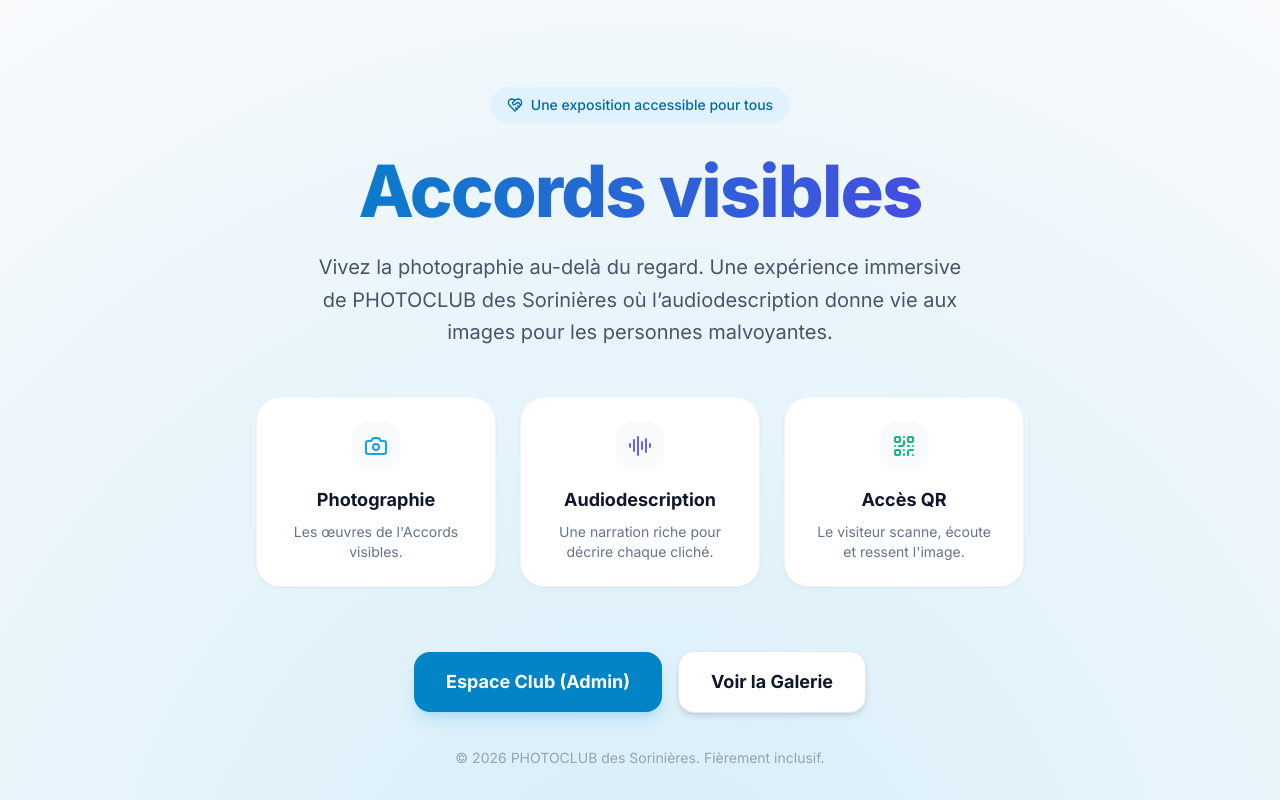
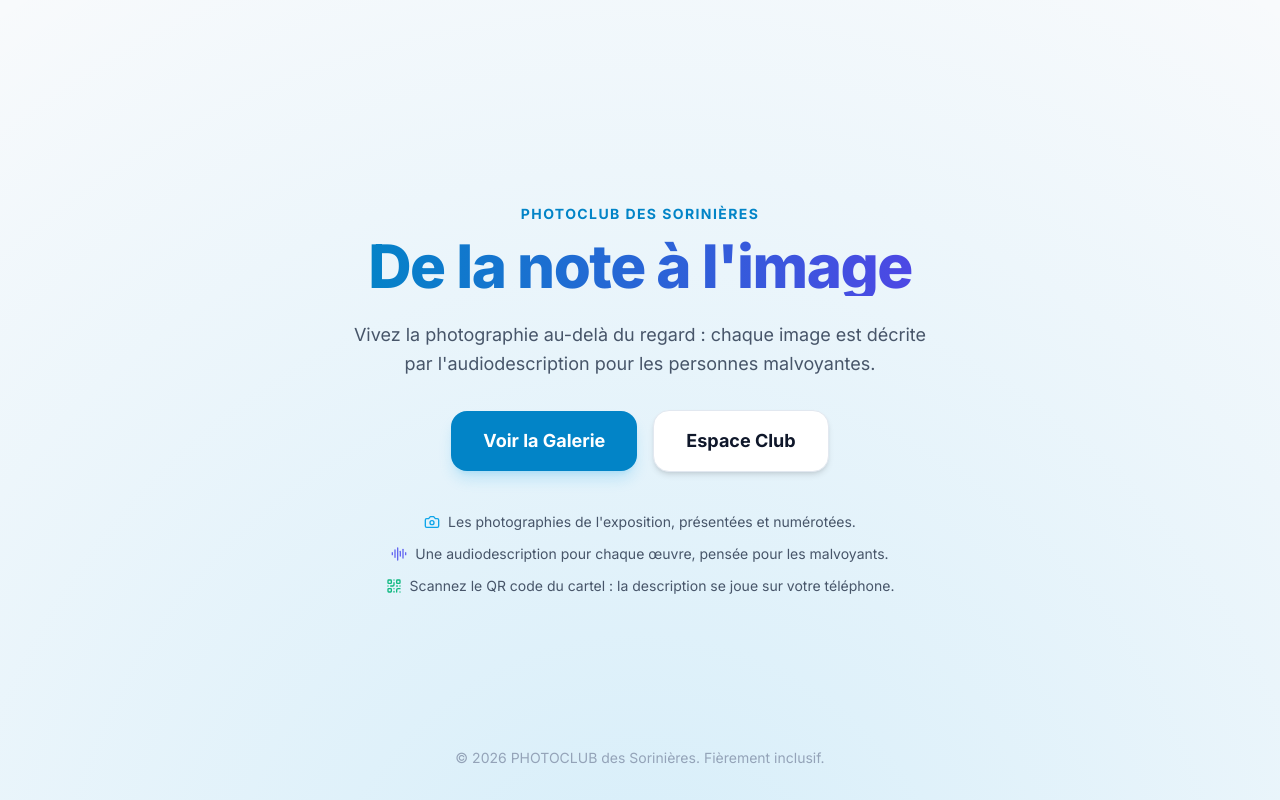
Before and after one commit to patge44/expo-photo, a Next.js app: page / in a window 1280 px wide. Built offline with nearby package versions, Linux system fonts and the light colour scheme.

Commit message:
Tranche 7 : page d-accueil-v3 + retrait du badge admin

```diff
--- a/app/admin/page.tsx
+++ b/app/admin/page.tsx
@@ -242,9 +242,6 @@ export default function AdminPage() {
             <Link href="/admin/manage" className="px-4 py-2 border border-red-200 text-red-600 dark:border-red-900 dark:text-red-400 rounded-xl text-sm font-bold shadow-sm hover:bg-red-50 dark:hover:bg-red-950/30 transition-colors">
               Gérer/Supprimer les photos
             </Link>
-            <div className="bg-white dark:bg-slate-900 border border-slate-200 dark:border-slate-800 px-4 py-2 rounded-xl text-sm font-medium shadow-sm">
-              Admin
-            </div>
           </div>
         </header>
 
--- a/app/page.tsx
+++ b/app/page.tsx
@@ -1,7 +1,7 @@
 'use client';
 
 import { motion } from 'framer-motion';
-import { Camera, AudioLines, QrCode, HeartHandshake } from 'lucide-react';
+import { Camera, AudioLines, QrCode } from 'lucide-react';
 import Link from 'next/link';
 import { useSiteConfig } from '@/components/site-config';
 
@@ -15,53 +15,53 @@ export default function Home() {
         initial={{ opacity: 0, y: 20 }}
         animate={{ opacity: 1, y: 0 }}
         transition={{ duration: 0.8 }}
-        className="max-w-3xl z-10"
+        className="max-w-2xl z-10"
       >
-        <div className="inline-flex items-center gap-2 px-4 py-2 rounded-full bg-primary-100 dark:bg-primary-900/30 text-primary-700 dark:text-primary-300 font-medium text-sm mb-8 hover:bg-primary-200 transition-colors">
-          <HeartHandshake size={16} />
-          <span>Une exposition accessible pour tous</span>
-        </div>
+        {/* Nom du club : ligne à part, hors du bloc d'intro */}
+        <p className="text-sm font-bold uppercase tracking-widest text-primary-600 dark:text-primary-400 mb-3">
+          {siteConfig.clubName}
+        </p>
 
-        <h1 className="text-5xl md:text-7xl font-extrabold tracking-tight mb-6 bg-clip-text text-transparent bg-gradient-to-r from-primary-600 to-indigo-600 dark:from-primary-400 dark:to-indigo-400">
+        <h1 className="text-4xl md:text-6xl font-extrabold tracking-tight mb-6 bg-clip-text text-transparent bg-gradient-to-r from-primary-600 to-indigo-600 dark:from-primary-400 dark:to-indigo-400">
           {siteConfig.exhibitionName}
         </h1>
 
-        <p className="text-xl text-slate-600 dark:text-slate-400 mb-12 max-w-2xl mx-auto leading-relaxed">
-          Vivez la photographie au-delà du regard. Une expérience immersive de {siteConfig.clubName} où l’audiodescription donne vie aux images pour les personnes malvoyantes.
+        {/* Texte d'intro éditable par club via INTRO_TEXT (.env) */}
+        <p className="text-lg text-slate-600 dark:text-slate-400 mb-8 max-w-xl mx-auto leading-relaxed">
+          {siteConfig.introText}
         </p>
 
-        <div className="grid grid-cols-1 md:grid-cols-3 gap-6 mb-16">
-          <FeatureCard
-            icon={<Camera className="text-primary-500" />}
-            title="Photographie"
-            description={`Les œuvres de l'${siteConfig.exhibitionName}.`}
-          />
-          <FeatureCard
-            icon={<AudioLines className="text-indigo-500" />}
-            title="Audiodescription"
-            description="Une narration riche pour décrire chaque cliché."
-          />
-          <FeatureCard
-            icon={<QrCode className="text-emerald-500" />}
-            title="Accès QR"
-            description="Le visiteur scanne, écoute et ressent l'image."
-          />
-        </div>
-
-        <div className="flex flex-col sm:flex-row items-center justify-center gap-4">
-          <Link
-            href="/admin"
-            className="w-full sm:w-auto px-8 py-4 bg-primary-600 hover:bg-primary-700 text-white rounded-2xl font-bold text-lg shadow-lg shadow-primary-500/20 transition-all hover:scale-105 active:scale-95"
-          >
-            Espace Club (Admin)
-          </Link>
+        {/* Boutons visibles sans scroll */}
+        <div className="flex flex-col sm:flex-row items-center justify-center gap-4 mb-10">
           <Link
             href="/gallery"
-            className="w-full sm:w-auto px-8 py-4 bg-white dark:bg-slate-900 text-slate-900 dark:text-white border border-slate-200 dark:border-slate-800 rounded-2xl font-bold text-lg shadow-md transition-all hover:scale-105 active:scale-95"
+            className="w-full sm:w-auto px-8 py-4 bg-primary-600 hover:bg-primary-700 text-white rounded-2xl font-bold text-lg shadow-lg shadow-primary-500/20 transition-all hover:scale-105 active:scale-95"
           >
             Voir la Galerie
           </Link>
+          <Link
+            href="/admin"
+            className="w-full sm:w-auto px-8 py-4 bg-white dark:bg-slate-900 text-slate-900 dark:text-white border border-slate-200 dark:border-slate-800 rounded-2xl font-bold text-lg shadow-md transition-all hover:scale-105 active:scale-95"
+          >
+            Espace Club
+          </Link>
         </div>
+
+        {/* Blocs allégés : simples lignes texte, pas de cartes ni bordures */}
+        <ul className="space-y-3 text-slate-600 dark:text-slate-400 text-sm">
+          <li className="flex items-center justify-center gap-2">
+            <Camera size={16} className="text-primary-500 shrink-0" />
+            <span>Les photographies de l'exposition, présentées et numérotées.</span>
+          </li>
+          <li className="flex items-center justify-center gap-2">
+            <AudioLines size={16} className="text-indigo-500 shrink-0" />
+            <span>Une audiodescription pour chaque œuvre, pensée pour les malvoyants.</span>
+          </li>
+          <li className="flex items-center justify-center gap-2">
+            <QrCode size={16} className="text-emerald-500 shrink-0" />
+            <span>Scannez le QR code du cartel : la description se joue sur votre téléphone.</span>
+          </li>
+        </ul>
       </motion.div>
 
       <footer className="absolute bottom-8 text-slate-400 text-sm">
@@ -70,15 +70,3 @@ export default function Home() {
     </main>
   );
 }
-
-function FeatureCard({ icon, title, description }: { icon: React.ReactNode, title: string, description: string }) {
-  return (
-    <div className="p-6 rounded-3xl bg-white dark:bg-slate-900 border border-slate-100 dark:border-slate-800 shadow-sm cursor-default">
-      <div className="w-12 h-12 rounded-2xl bg-slate-50 dark:bg-slate-800 flex items-center justify-center mb-4 mx-auto">
-        {icon}
-      </div>
-      <h3 className="font-bold text-lg mb-2">{title}</h3>
-      <p className="text-slate-500 text-sm">{description}</p>
-    </div>
-  );
-}
--- a/components/site-config.tsx
+++ b/components/site-config.tsx
@@ -2,11 +2,17 @@
 
 import { createContext, useContext } from 'react';
 
-type SiteConfig = { clubName: string; exhibitionName: string };
+type SiteConfig = {
+  clubName: string;
+  exhibitionName: string;
+  introText: string;
+};
 
 const SiteConfigContext = createContext<SiteConfig>({
   clubName: 'PHOTOCLUB des Sorinières',
   exhibitionName: 'Accords visibles',
+  introText:
+    "Vivez la photographie au-delà du regard : chaque image est décrite par l'audiodescription pour les personnes malvoyantes.",
 });
 
 export function SiteConfigProvider({
--- a/lib/config.ts
+++ b/lib/config.ts
@@ -1,4 +1,7 @@
 export const siteConfig = {
   clubName: process.env.CLUB_NAME || "PHOTOCLUB des Sorinières",
-  exhibitionName: process.env.EXHIBITION_NAME || "Accords visibles",
+  exhibitionName: process.env.EXHIBITION_NAME || "De la note à l'image",
+  introText:
+    process.env.INTRO_TEXT ||
+    "Vivez la photographie au-delà du regard : chaque image est décrite par l'audiodescription pour les personnes malvoyantes.",
 };
```
